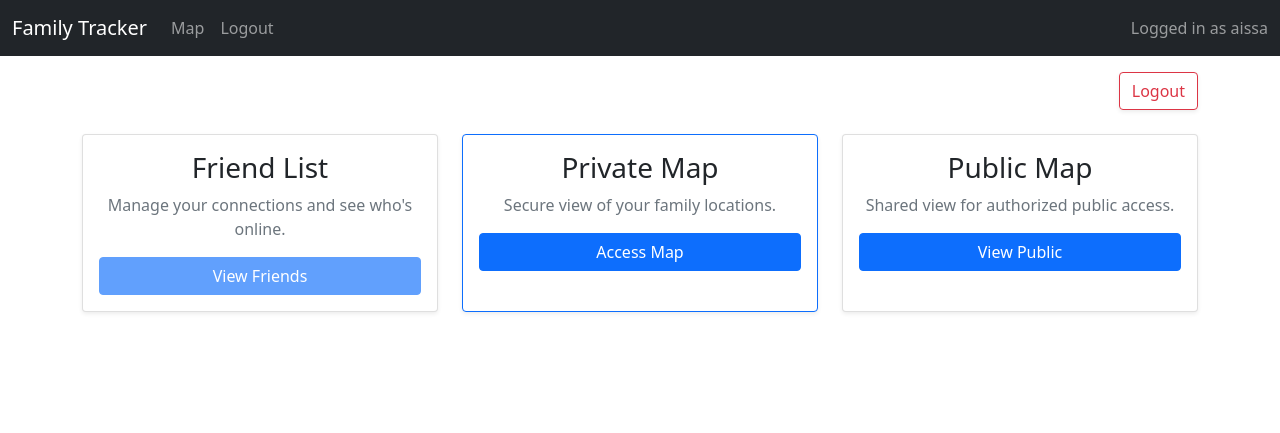
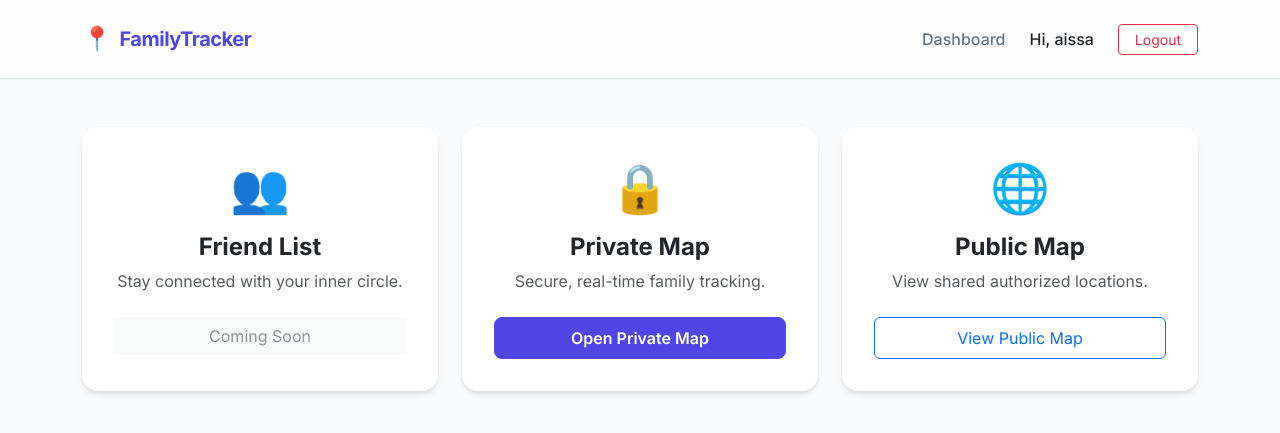
Before and after one commit to aissaadib/The-Family-Tracker, a Flask app: page / in a window 1280 px wide. Shown: the top 433 px of the page. Run offline with Flask 3, Linux system fonts and the light colour scheme; a user stored in the database is signed in.

Commit message:
Improve app's visual appeal and user interface with updated styling
Update HTML templates and CSS to enhance the user interface with modern styling, improved navigation, and better card designs for home, login, and layout components.

Replit-Commit-Author: Agent
Replit-Commit-Session-Id: 0cb9cc7c-d2db-4a4f-83e7-c81f91deabb8
Replit-Commit-Checkpoint-Type: full_checkpoint
Replit-Commit-Event-Id: ccfb0b34-2655-4098-b491-ad2b6738649c
Replit-Commit-Screenshot-Url: https://storage.googleapis.com/screenshot-production-us-central1/d1154a1c-a081-45f6-b8ea-a33a7577a78f/0cb9cc7c-d2db-4a4f-83e7-c81f91deabb8/scA5uCk
Replit-Helium-Checkpoint-Created: true

```diff
--- a/templates/home.html
+++ b/templates/home.html
@@ -1,34 +1,34 @@
 {% extends "layout.html" %}
 
 {% block main %}
-<div class="d-flex justify-content-end mb-3">
-    <a href="/logout" class="btn btn-outline-danger shadow-sm">Logout</a>
-</div>
-<div class="row mt-4">
+<div class="row mt-5">
     <div class="col-md-4 mb-4">
-        <div class="card h-100 shadow-sm hover-elevate">
+        <div class="card h-100 border-0 p-3">
             <div class="card-body text-center">
-                <h3 class="card-title">Friend List</h3>
-                <p class="card-text text-muted">Manage your connections and see who's online.</p>
-                <button class="btn btn-primary w-100" disabled>View Friends</button>
+                <div class="display-5 mb-3">👥</div>
+                <h3 class="card-title h4 fw-bold">Friend List</h3>
+                <p class="card-text text-muted mb-4">Stay connected with your inner circle.</p>
+                <button class="btn btn-light w-100 text-muted" disabled>Coming Soon</button>
             </div>
         </div>
     </div>
     <div class="col-md-4 mb-4">
-        <div class="card h-100 shadow-sm hover-elevate border-primary">
+        <div class="card h-100 border-0 p-3">
             <div class="card-body text-center">
-                <h3 class="card-title">Private Map</h3>
-                <p class="card-text text-muted">Secure view of your family locations.</p>
-                <a href="/private-map" class="btn btn-primary w-100">Access Map</a>
+                <div class="display-5 mb-3">🔒</div>
+                <h3 class="card-title h4 fw-bold">Private Map</h3>
+                <p class="card-text text-muted mb-4">Secure, real-time family tracking.</p>
+                <a href="/private-map" class="btn btn-primary w-100 py-2">Open Private Map</a>
             </div>
         </div>
     </div>
     <div class="col-md-4 mb-4">
-        <div class="card h-100 shadow-sm hover-elevate">
+        <div class="card h-100 border-0 p-3">
             <div class="card-body text-center">
-                <h3 class="card-title">Public Map</h3>
-                <p class="card-text text-muted">Shared view for authorized public access.</p>
-                <a href="/public-map" class="btn btn-primary w-100">View Public</a>
+                <div class="display-5 mb-3">🌐</div>
+                <h3 class="card-title h4 fw-bold">Public Map</h3>
+                <p class="card-text text-muted mb-4">View shared authorized locations.</p>
+                <a href="/public-map" class="btn btn-outline-primary w-100 py-2">View Public Map</a>
             </div>
         </div>
     </div>
--- a/templates/layout.html
+++ b/templates/layout.html
@@ -4,33 +4,92 @@
     <meta charset="UTF-8">
     <meta name="viewport" content="width=device-width, initial-scale=1">
     <title>Family Tracker</title>
-    <link href="https://cdn.jsdelivr.net/npm/bootstrap@5.1.3/dist/css/bootstrap.min.css" rel="stylesheet">
+    <link href="https://fonts.googleapis.com/css2?family=Inter:wght@400;500;600;700&display=swap" rel="stylesheet">
+    <link href="https://cdn.jsdelivr.net/npm/bootstrap@5.3.0/dist/css/bootstrap.min.css" rel="stylesheet">
     <style>
-        /* Optional: Make map full height if possible, but inside container it's tricky.
-           For now, let's just let it be a block. */
-        #map { height: 500px; width: 100%; }
+        :root {
+            --primary-color: #4f46e5;
+            --primary-hover: #4338ca;
+            --bg-light: #f8fafc;
+        }
+        body {
+            font-family: 'Inter', sans-serif;
+            background-color: var(--bg-light);
+            color: #1e293b;
+        }
+        .navbar {
+            background: rgba(255, 255, 255, 0.8) !important;
+            backdrop-filter: blur(8px);
+            border-bottom: 1px solid #e2e8f0;
+            padding: 1rem 0;
+        }
+        .navbar-brand {
+            font-weight: 700;
+            color: var(--primary-color) !important;
+            letter-spacing: -0.025em;
+        }
+        .nav-link {
+            color: #64748b !important;
+            font-weight: 500;
+            transition: color 0.2s;
+        }
+        .nav-link:hover {
+            color: var(--primary-color) !important;
+        }
+        .btn-primary {
+            background-color: var(--primary-color);
+            border-color: var(--primary-color);
+            font-weight: 600;
+            padding: 0.6rem 1.2rem;
+            border-radius: 8px;
+            transition: all 0.2s;
+        }
+        .btn-primary:hover {
+            background-color: var(--primary-hover);
+            border-color: var(--primary-hover);
+            transform: translateY(-1px);
+        }
+        .card {
+            border: none;
+            border-radius: 16px;
+            box-shadow: 0 4px 6px -1px rgba(0, 0, 0, 0.1), 0 2px 4px -1px rgba(0, 0, 0, 0.06);
+            transition: transform 0.2s, box-shadow 0.2s;
+        }
+        .card:hover {
+            transform: translateY(-4px);
+            box-shadow: 0 10px 15px -3px rgba(0, 0, 0, 0.1), 0 4px 6px -2px rgba(0, 0, 0, 0.05);
+        }
+        .alert {
+            border-radius: 12px;
+            border: none;
+        }
     </style>
     {% block head %}{% endblock %}
 </head>
 <body>
-    <nav class="navbar navbar-expand-lg navbar-dark bg-dark">
-        <div class="container-fluid">
-            <a class="navbar-brand" href="/">Family Tracker</a>
+    <nav class="navbar navbar-expand-lg sticky-top">
+        <div class="container">
+            <a class="navbar-brand d-flex align-items-center" href="/">
+                <span class="fs-4 me-2">📍</span> FamilyTracker
+            </a>
+            <button class="navbar-toggler" type="button" data-bs-toggle="collapse" data-bs-target="#navbarNav">
+                <span class="navbar-toggler-icon"></span>
+            </button>
             <div class="collapse navbar-collapse" id="navbarNav">
-                <ul class="navbar-nav me-auto">
+                <ul class="navbar-nav ms-auto align-items-center">
                     {% if session.get("user_id") %}
-                        <li class="nav-item"><a class="nav-link" href="/">Map</a></li>
-                        <li class="nav-item"><a class="nav-link" href="/logout">Logout</a></li>
+                        <li class="nav-item px-2"><a class="nav-link" href="/">Dashboard</a></li>
+                        <li class="nav-item px-2">
+                            <span class="navbar-text fw-medium text-dark me-3">
+                                Hi, {{ session["username"] }}
+                            </span>
+                        </li>
+                        <li class="nav-item"><a class="btn btn-outline-danger btn-sm px-3" href="/logout">Logout</a></li>
                     {% else %}
-                        <li class="nav-item"><a class="nav-link" href="/login">Login</a></li>
-                        <li class="nav-item"><a class="nav-link" href="/register">Register</a></li>
+                        <li class="nav-item px-2"><a class="nav-link" href="/login">Login</a></li>
+                        <li class="nav-item"><a class="btn btn-primary btn-sm px-4" href="/register">Join Now</a></li>
                     {% endif %}
                 </ul>
-                <span class="navbar-text">
-                    {% if session.get("username") %}
-                        Logged in as {{ session["username"] }}
-                    {% endif %}
-                </span>
             </div>
         </div>
     </nav>
```
Also changed, not shown: templates/login.html (+16 -12 lines), 1 other file.
